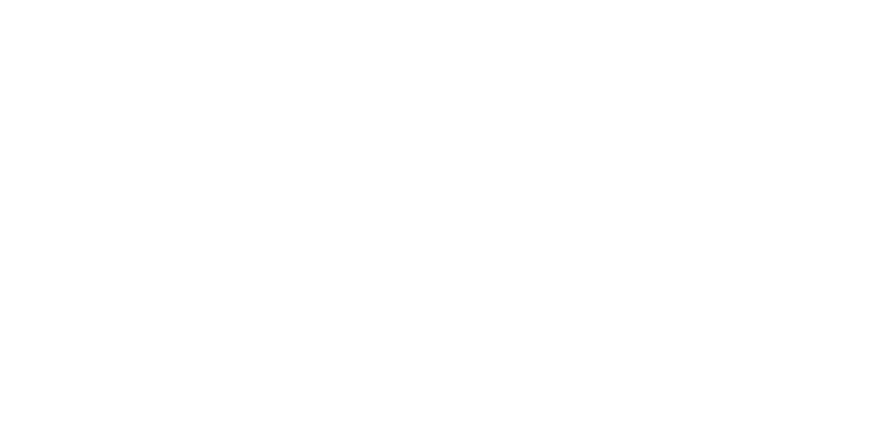
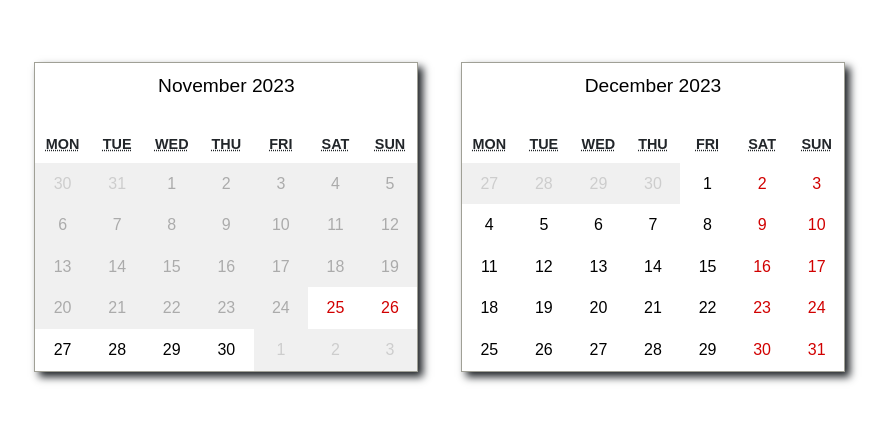
Before and after one commit to KalleErikssoon/Flossboss-client-server, a React (Create React App) app in the folder client/: page /booking in a window 1280 px wide. Before the commit this address had no page. Shown: the part 183-606 px from the top of the page, without its empty margins (179-1067 px from the left). Built offline with nearby package versions, Linux system fonts and the light colour scheme.

Commit message:
Add initial calendar
Add initial calendar component for booking page, adds route to the page as well

```diff
--- a/client/package.json
+++ b/client/package.json
@@ -10,6 +10,7 @@
     "bootstrap": "^5.3.2",
     "react": "^18.2.0",
     "react-bootstrap": "^2.9.1",
+    "react-calendar": "^4.6.1",
     "react-dom": "^18.2.0",
     "react-router-dom": "^6.18.0",
     "react-scripts": "5.0.1",
--- a/client/src/App.js
+++ b/client/src/App.js
@@ -4,8 +4,7 @@
 import Login from './components/Login';
 import Register from './components/Register'
 import { AppProvider } from './context/AppProvider';
-
-
+import BookingPage from './pages/BookingPage';
 
 function App() {
 
@@ -17,6 +16,7 @@
           <Route path="/" element={<Home />} />
           <Route path="/login" element={<Login />} />
           <Route path='/register' element={<Register />} />
+          <Route path='/booking' element={<BookingPage />} />
         </Routes>
 
       </BrowserRouter>
--- /dev/null
+++ b/client/src/components/Calendar.js
@@ -0,0 +1,45 @@
+import React from 'react'
+import {useState} from 'react'
+import Calendar from 'react-calendar'
+import 'react-calendar/dist/Calendar.css';
+
+export default function CalendarComponent({activeStartDate}) {
+    const [date, setDate] = useState(new Date());
+
+    const [currentDate] = useState(new Date());
+
+    const tileDisabled = ({ date, view, activeStartDate  }) => (
+        date < new Date() ||
+        (view === 'month' && date.getMonth() !== activeStartDate.getMonth())
+    );
+
+    function onDateClick(value) {
+        setDate(value)
+        console.log("Next step goes here!" + value)
+    }
+
+    return (
+        <div>
+            <div>
+              <Calendar className="calendar"
+                activeStartDate={activeStartDate}
+                value={currentDate}
+                onClickDay={onDateClick}
+                navigationLabel={null}
+                prevLabel={null}
+                nextLabel={null}
+                tileDisabled={tileDisabled}
+              />
+              <style>
+            {`
+                .react-calendar__navigation__prev2-button,
+                .react-calendar__navigation__next2-button {
+                display: none;
+                }
+            .react-calendar__navigation {
+            pointer-events: none;`}
+            </style>
+            </div>
+        </div>
+    )
+}
--- /dev/null
+++ b/client/src/pages/BookingPage.js
@@ -0,0 +1,24 @@
+import React from 'react'
+import Calendar from '../components/Calendar'
+import 'react-calendar/dist/Calendar.css';
+import '../styles/bookingPage.css'
+
+export default function BookingPage() {
+    const currentDate = new Date();
+    const nextMonthDate = new Date(currentDate.getFullYear(), currentDate.getMonth() + 1, 1);
+
+    return (
+        <div className="all d-lg-flex align-items-center justify-content-center">
+            <div className="col-lg-4 col-md-6 col-sm-12">
+                <div className="calendar-container" id="leftCalendar">
+                    <Calendar className="calendar" activeStartDate={currentDate} />
+                </div>
+            </div>
+            <div className="col-lg-4 col-md-6 col-sm-12">
+                <div className="calendar-container">
+                    <Calendar className="calendar" activeStartDate={nextMonthDate} />
+                </div>
+            </div>
+        </div>
+    );
+}
--- /dev/null
+++ b/client/src/styles/bookingPage.css
@@ -0,0 +1,16 @@
+.calendar {
+    box-shadow: 5px 5px 8px;
+    width: 90%;
+    font-size: 1.2em;
+}
+.all {
+    height: 100vh;
+}
+.calendar-container {
+    display: flex;
+    justify-content: center;
+}
+
+#leftCalendar {
+    padding-right: 0px;
+}
```
Also changed, not shown: 1 other file (tests, documents, lock files or other folders).
